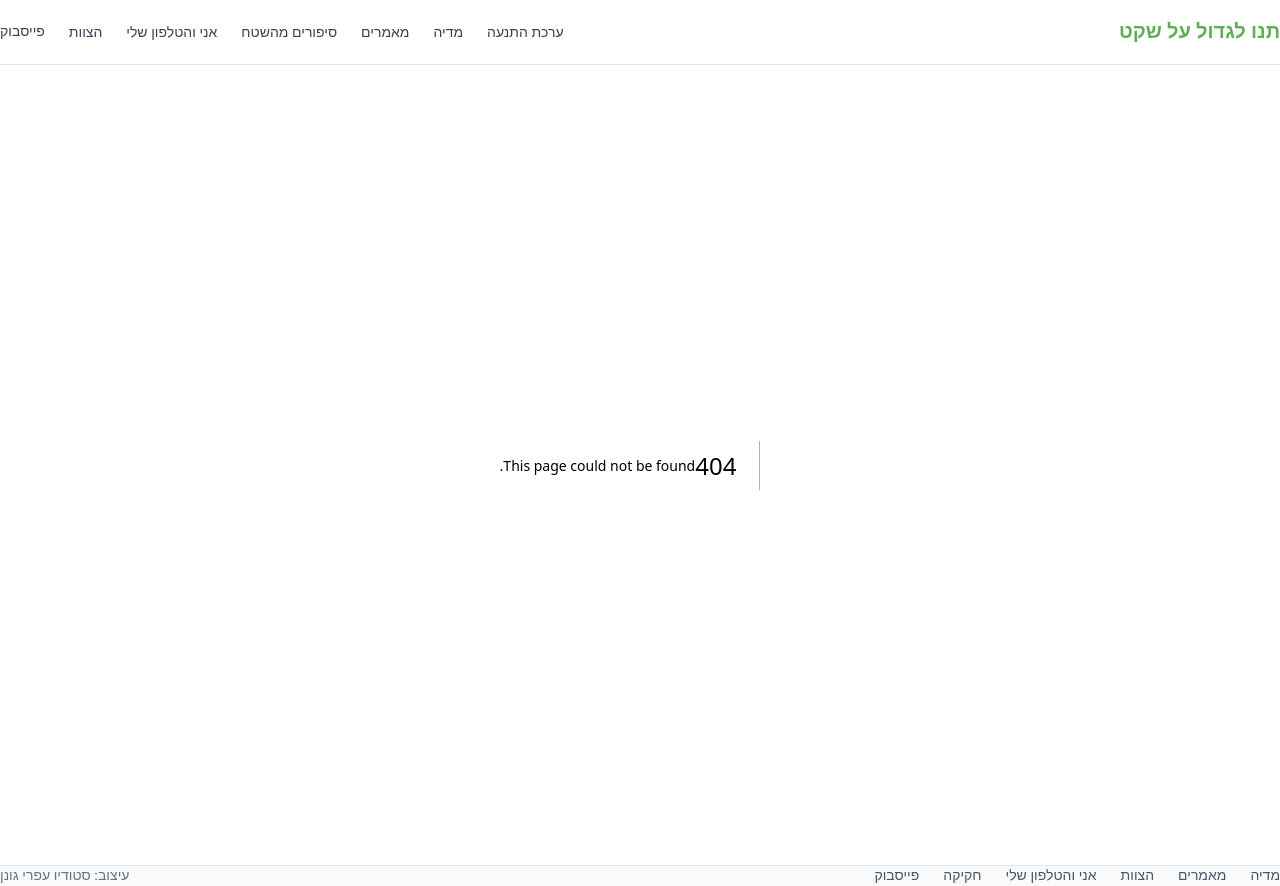
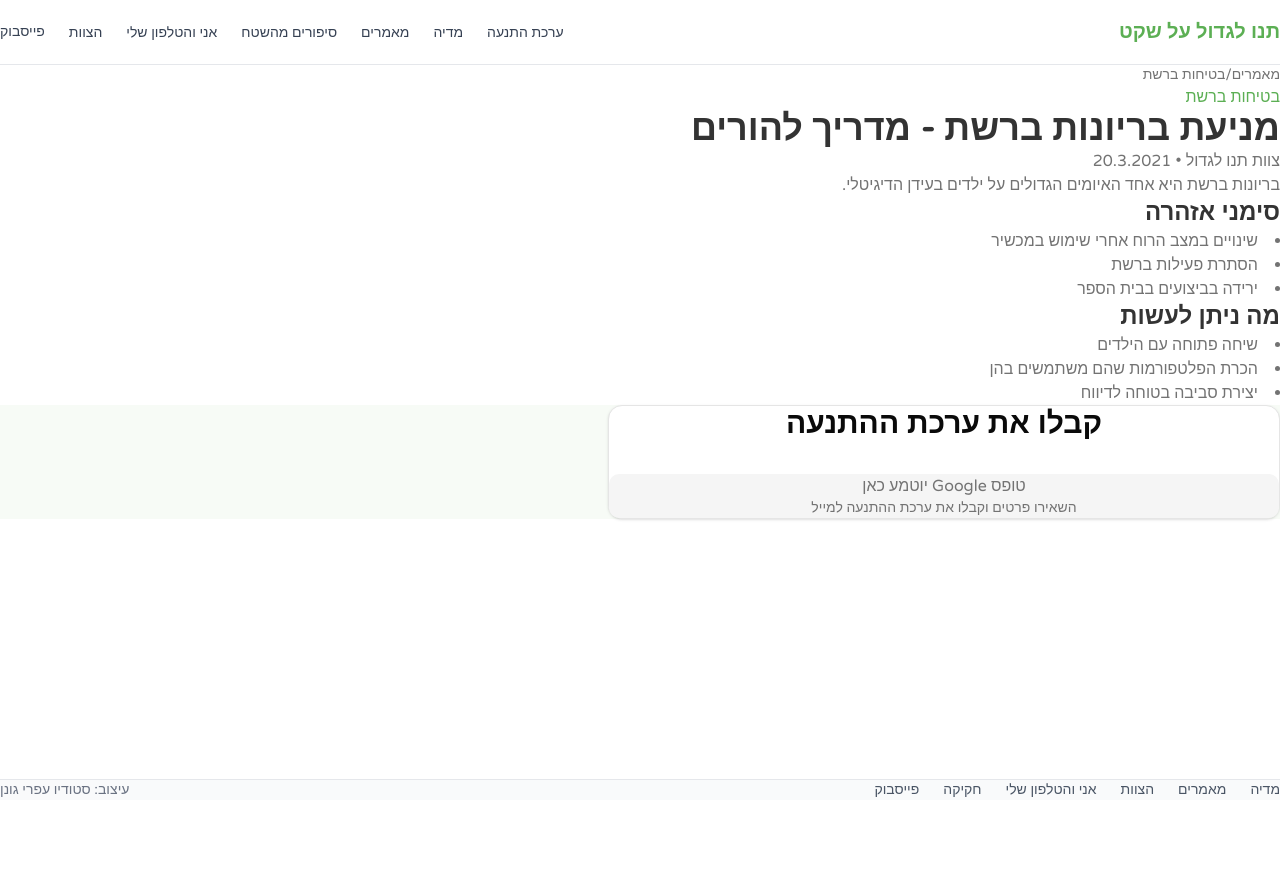
Before and after one commit to TnuLigdol/TnuLigdol, a Next.js app: page /articles/internet-safety/cyberbullying-prevention in a window 1280 px wide. Before the commit this address had no page. After the commit the page ends 800 px from the top, so only its background shows below. Built offline with nearby package versions, Linux system fonts and the light colour scheme.

Commit message:
feat: add article detail page

```diff
--- /dev/null
+++ b/app/articles/[category]/[slug]/page.tsx
@@ -0,0 +1,95 @@
+import type { Metadata } from "next";
+import Link from "next/link";
+import { notFound } from "next/navigation";
+import { articles, getArticleBySlug, categoryLabels } from "@/content";
+import { StartupKitForm } from "@/components/forms/startup-kit-form";
+
+interface PageProps {
+  params: Promise<{
+    category: string;
+    slug: string;
+  }>;
+}
+
+export async function generateStaticParams() {
+  return articles.map((article) => ({
+    category: article.category,
+    slug: article.slug,
+  }));
+}
+
+export async function generateMetadata({ params }: PageProps): Promise<Metadata> {
+  const { slug } = await params;
+  const article = getArticleBySlug(slug);
+  if (!article) return { title: "מאמר לא נמצא" };
+
+  return {
+    title: `${article.title} | תנו לגדול על שקט`,
+    description: article.excerpt,
+  };
+}
+
+export default async function ArticlePage({ params }: PageProps) {
+  const { slug } = await params;
+  const article = getArticleBySlug(slug);
+
+  if (!article) {
+    notFound();
+  }
+
+  return (
+    <div className="py-12 md:py-20">
+      <article className="container mx-auto px-4 max-w-3xl">
+        {/* Breadcrumb */}
+        <nav className="text-sm text-muted-foreground mb-8">
+          <Link href="/articles" className="hover:text-primary">
+            מאמרים
+          </Link>
+          <span className="mx-2">/</span>
+          <span>{categoryLabels[article.category]}</span>
+        </nav>
+
+        {/* Header */}
+        <header className="mb-8">
+          <div className="text-primary font-medium mb-2">
+            {categoryLabels[article.category]}
+          </div>
+          <h1 className="text-3xl md:text-4xl font-bold mb-4">{article.title}</h1>
+          <div className="text-muted-foreground">
+            {article.author} •{" "}
+            {new Date(article.publishedAt).toLocaleDateString("he-IL")}
+          </div>
+        </header>
+
+        {/* Content */}
+        <div className="prose prose-lg max-w-none">
+          {article.content.split("\n").map((paragraph, i) => {
+            const trimmed = paragraph.trim();
+            if (!trimmed) return null;
+            if (trimmed.startsWith("## ")) {
+              return (
+                <h2 key={i} className="text-2xl font-bold mt-8 mb-4">
+                  {trimmed.replace("## ", "")}
+                </h2>
+              );
+            }
+            if (trimmed.startsWith("- ")) {
+              return (
+                <li key={i} className="text-muted-foreground">
+                  {trimmed.replace("- ", "")}
+                </li>
+              );
+            }
+            return (
+              <p key={i} className="text-muted-foreground mb-4">
+                {trimmed}
+              </p>
+            );
+          })}
+        </div>
+      </article>
+
+      <StartupKitForm />
+    </div>
+  );
+}
```
